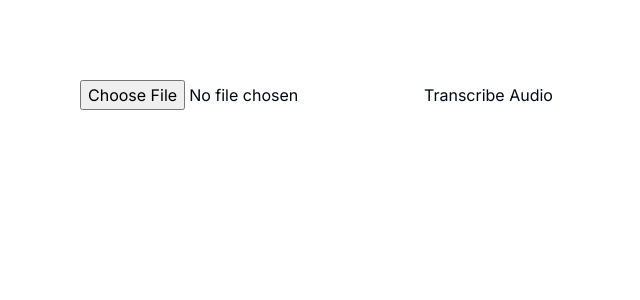
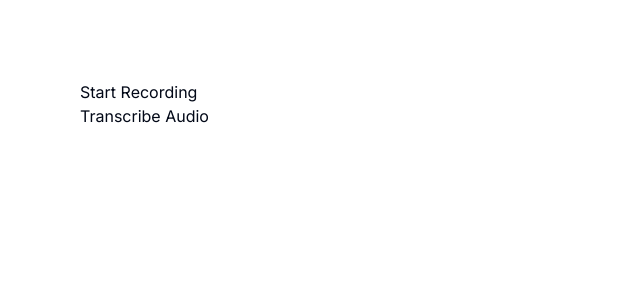
Before and after one commit to laguagu/aisdk, a Next.js app: page /whisper in a window 1280 px wide. Shown: the top 300 px of the page, without its empty margins (0-640 px from the left). Built offline with nearby package versions, Linux system fonts and the light colour scheme.

Commit message:
feat: OpenAI whisper speech to text

```diff
--- a/app/actions.ts
+++ b/app/actions.ts
@@ -9,6 +9,7 @@ import { DefaultValues } from "./page";
 import { OpenAI } from "openai";
 import fs from "fs";
 import { nanoid } from "nanoid";
+import path from "path";
 
 export interface Message {
   role: "user" | "assistant";
@@ -94,20 +95,35 @@ export async function generate(input: string) {
   return { object: stream.value };
 }
 
-export async function getWhisperTranscription() {
+export async function getWhisperTranscription(formData: FormData) {
   "use server";
-
-  console.log("getWhisperTranscription called");
   const openai = new OpenAI({
     apiKey: process.env.OPENAI_API_KEY,
   });
 
+  console.log("getWhisperTranscription called");
+  console.log("formData: ", formData);
+
+  const file = formData.get("file") as File;
+  // Luodaan väliaikainen tiedosto
+  const tempDir = path.join(process.cwd(), "temp");
+  if (!fs.existsSync(tempDir)) {
+    fs.mkdirSync(tempDir);
+  }
+  const tempFilePath = path.join(tempDir, `${"Temp"}.webm`);
+
+  const buffer = Buffer.from(await file.arrayBuffer());
+  fs.writeFileSync(tempFilePath, buffer);
+
   // Lähetä tiedosto Whisper API:lle
   const response = await openai.audio.transcriptions.create({
-    file: fs.createReadStream("./audioTest.m4a"),
+    file: fs.createReadStream(tempFilePath),
     model: "whisper-1",
   });
-  console.log("Whisperin vastaus: ", response.text);
+
+    // Poistetaan väliaikainen tiedosto
+    fs.unlinkSync(tempFilePath);
+  // console.log("Whisperin vastaus: ", response.text);
 
   return response.text;
 }
--- a/app/api/example2/route.ts
+++ b/app/api/example2/route.ts
@@ -60,7 +60,7 @@ Your role is to offer accurate and thoughtful responses that reflect Nikari's de
 As you formulate your responses, consider the principles of craftsmanship and customer care that Nikari upholds.
 Provide detailed advice, maintenance tips, or insights into furniture design, tailored to the nuances of the question. Use a tone that is professional yet approachable, mirroring the ethos of a brand that values both heritage and innovation in design.
 
-Answer the question based on the following context and chat history (if any). If you don't know the answer, just say that you don't know, don't try to make up an answer:
+Answer the question based on the following context and chat history (if any). If the context is not relevant to the question, disregard it:
 <context>
   {context}
 </context>
@@ -71,6 +71,7 @@ Answer the question based on the following context and chat history (if any). If
 
 Question: {question}
 `;
+
 const answerPrompt = PromptTemplate.fromTemplate(ANSWER_TEMPLATE);
 
 export async function POST(req: NextRequest) {
@@ -83,7 +84,7 @@ export async function POST(req: NextRequest) {
 
     // Alustaa OpenAI-mallin ja Supabase-asiakasohjelman.
     const model = new ChatOpenAI({
-      modelName: "gpt-4-turbo",
+      modelName: "gpt-4o",
       temperature: 0.2,
       verbose: true, // Tulostaa lisätietoja, jos true
       streaming: true,
@@ -118,9 +119,9 @@ export async function POST(req: NextRequest) {
     ]);
 
     let resolveWithDocuments: (value: Document[]) => void;
-    const documentPromise = new Promise<Document[]>((resolve) => {
-      resolveWithDocuments = resolve;
-    });
+    // const documentPromise = new Promise<Document[]>((resolve) => {
+    //   resolveWithDocuments = resolve;
+    // });
 
     // Hakee dokumentit Supabase-tietokannasta.
     const retriever = vectorstore.asRetriever({
--- a/app/rag/page.tsx
+++ b/app/rag/page.tsx
@@ -1,37 +1,44 @@
-'use client'
+"use client";
 
-import { Input } from "@/components/ui/input"
-import { Button } from "@/components/ui/button"
-import { useChat } from "ai/react"
-import { useRef, useEffect } from 'react'
+import { Input } from "@/components/ui/input";
+import { Button } from "@/components/ui/button";
+import { useChat } from "ai/react";
+import { useRef, useEffect } from "react";
 
 export default function Chat() {
-
   const { messages, input, handleInputChange, handleSubmit } = useChat({
-        api: 'api/example2',
+    api: "api/example2",
     onError: (e) => {
-            console.log(e)
-        }
-    })
-    const chatParent = useRef<HTMLUListElement>(null)
+      console.log(e);
+    },
+  });
+  const chatParent = useRef<HTMLUListElement>(null);
 
   useEffect(() => {
-        const domNode = chatParent.current
+    const domNode = chatParent.current;
     if (domNode) {
-            domNode.scrollTop = domNode.scrollHeight
+      domNode.scrollTop = domNode.scrollHeight;
     }
-    })
+  });
 
   return (
     <main className="flex flex-col w-full h-screen max-h-dvh bg-background">
-
       <header className="p-4 border-b w-full max-w-3xl mx-auto">
         <h1 className="text-2xl font-bold">LangChain Chat</h1>
       </header>
 
       <section className="p-4">
-                <form onSubmit={handleSubmit} className="flex w-full max-w-3xl mx-auto items-center">
-                    <Input className="flex-1 min-h-[40px]" placeholder="Type your question here..." type="text" value={input} onChange={handleInputChange} />
+        <form
+          onSubmit={handleSubmit}
+          className="flex w-full max-w-3xl mx-auto items-center"
+        >
+          <Input
+            className="flex-1 min-h-[40px]"
+            placeholder="Type your question here..."
+            type="text"
+            value={input}
+            onChange={handleInputChange}
+          />
           <Button className="ml-2" type="submit">
             Submit
           </Button>
@@ -39,10 +46,13 @@ export default function Chat() {
       </section>
 
       <section className="container px-0 pb-10 flex flex-col flex-grow gap-4 mx-auto max-w-3xl">
-                <ul ref={chatParent} className="h-1 p-4 flex-grow bg-muted/50 rounded-lg overflow-y-auto flex flex-col gap-4">
+        <ul
+          ref={chatParent}
+          className="h-1 p-4 flex-grow bg-muted/50 rounded-lg overflow-y-auto flex flex-col gap-4"
+        >
           {messages.map((m, index) => (
             <div key={index}>
-                            {m.role === 'user' ? (
+              {m.role === "user" ? (
                 <li key={m.id} className="flex flex-row">
                   <div className="rounded-xl p-4 bg-background shadow-md flex">
                     <p className="text-primary">{m.content}</p>
@@ -57,8 +67,8 @@ export default function Chat() {
               )}
             </div>
           ))}
-                </ul >
+        </ul>
       </section>
     </main>
-    )
+  );
 }
--- a/app/whisper/page.tsx
+++ b/app/whisper/page.tsx
@@ -1,33 +1,70 @@
 "use client";
-import React from "react";
-import { useState } from "react";
+
+import { useState, useRef } from "react";
 import { getWhisperTranscription } from "../actions";
-import fs from 'fs';
-import path from 'path';
 
-export default function Page() {
-  const [file, setFile] = useState(null);
+export default function Home() {
+  const [recording, setRecording] = useState(false);
+  const [audioURL, setAudioURL] = useState("");
+  const mediaRecorderRef = useRef<MediaRecorder | null>(null);
+  const [audioBlob, setAudioBlob] = useState<Blob | null>(null);
+  const [transcription, setTranscription] = useState("");
+  const fileRef = useRef<HTMLInputElement | null>(null);
 
-  const handleFileChange = (event: any) => {
-    setFile(event.target.files[0]);
+  const handleStartRecording = () => {
+    navigator.mediaDevices.getUserMedia({ audio: true }).then((stream) => {
+      const mediaRecorder = new MediaRecorder(stream, {
+        mimeType: "audio/webm",
+      });
+      mediaRecorderRef.current = mediaRecorder;
+
+      mediaRecorder.ondataavailable = (event) => {
+        if (event.data.size > 0) {
+          setAudioBlob(event.data);
+          const audioURL = URL.createObjectURL(event.data);
+          setAudioURL(audioURL);
+        }
+      };
+
+      mediaRecorder.start();
+      setRecording(true);
+    });
   };
 
-  const handleSubmit = async (event: any) => {
+  const handleStopRecording = () => {
+    mediaRecorderRef.current?.stop();
+    setRecording(false);
+  };
+
+  const handleSubmit = async (event: React.FormEvent) => {
     event.preventDefault();
-    try {
-      const response = await getWhisperTranscription();
-      console.log(response);
-    } catch (error) {
-      console.error("Error transcribing audio:", error);
+
+    if (audioBlob) {
+      const formData = new FormData();
+      formData.append("file", audioBlob, "audio.webm");
+      const audio = await getWhisperTranscription(formData)
+      console.log("audio: ", audio);
+
     }
   };
 
   return (
     <div className="p-20">
+      <button onClick={recording ? handleStopRecording : handleStartRecording}>
+        {recording ? "Stop Recording" : "Start Recording"}
+      </button>
+      {audioURL && <audio src={audioURL} controls />}
       <form onSubmit={handleSubmit}>
-        <input type="file" accept="audio/*" onChange={handleFileChange} />
-        <button type="submit">Transcribe Audio</button>
+        <button type="submit" disabled={!audioBlob}>
+          Transcribe Audio
+        </button>
       </form>
+      {transcription && (
+        <div>
+          <h2>Transcription:</h2>
+          <p>{transcription}</p>
+        </div>
+      )}
     </div>
   );
 }
--- a/cheerioRag.mjs
+++ b/cheerioRag.mjs
@@ -13,14 +13,13 @@ import dotenv from "dotenv";
 
 delete process.env.OPENAI_API_KEY;
 
-dotenv.config({ path: "./.env.local"});
+dotenv.config({ path: "./.env.local" });
 
 (async () => {
   const output_parsers = new StringOutputParser();
   const splitter = new RecursiveCharacterTextSplitter();
 
   const embeddings = new OpenAIEmbeddings();
-  console.log('API KEY:', process.env.OPENAI_API_KEY)
 
   const chatModel = new ChatOpenAI({
     model: "gpt-4o",
@@ -64,7 +63,7 @@ dotenv.config({ path: "./.env.local"});
   });
 
   const result = await retrievalChain.invoke({
-    input: "Missä pieni lapsi pelastettiin?",
+    input: "Mitä valkoposkihanhista kerrotaan?",
   });
 
   console.log(result.answer);
--- a/package.json
+++ b/package.json
@@ -22,25 +22,30 @@
     "class-variance-authority": "^0.7.0",
     "clsx": "^2.1.1",
     "dotenv": "^16.4.5",
+    "ffmpeg": "^0.0.4",
     "hnswlib-node": "^3.0.0",
     "langchain": "^0.1.36",
     "lucide-react": "^0.378.0",
     "multer": "^1.4.5-lts.1",
+    "multiparty": "^4.2.3",
     "nanoid": "^5.0.7",
     "next": "14.2.3",
     "openai": "^4.43.0",
     "react": "^18",
     "react-dom": "^18",
     "react-hook-form": "^7.51.4",
+    "streamifier": "^0.1.1",
     "tailwind-merge": "^2.3.0",
     "tailwindcss-animate": "^1.0.7",
     "zod": "^3.23.7"
   },
   "devDependencies": {
     "@types/multer": "^1.4.11",
+    "@types/multiparty": "^0.0.36",
     "@types/node": "^20",
     "@types/react": "^18",
     "@types/react-dom": "^18",
+    "@types/streamifier": "^0.1.2",
     "eslint": "^8",
     "eslint-config-next": "14.2.3",
     "postcss": "^8",
```
Also changed, not shown: app/api/transcribe/route.ts (added), 1 other file (tests, documents, lock files or other folders). Lines whose indentation alone changed are shown as unchanged.
